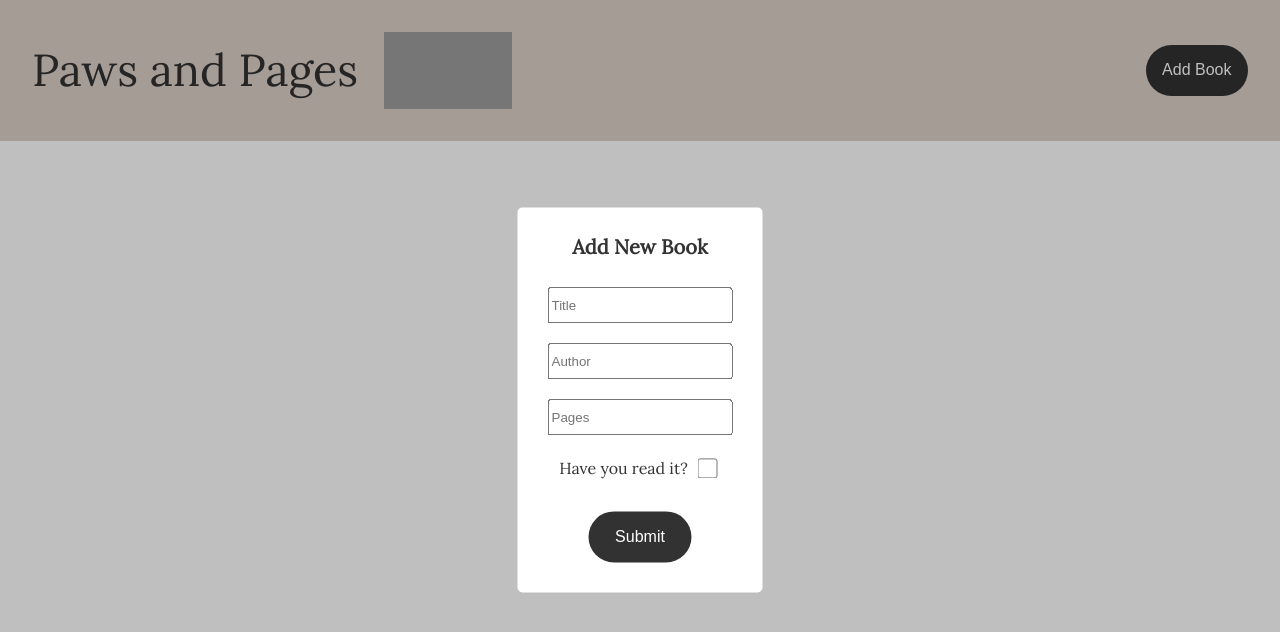
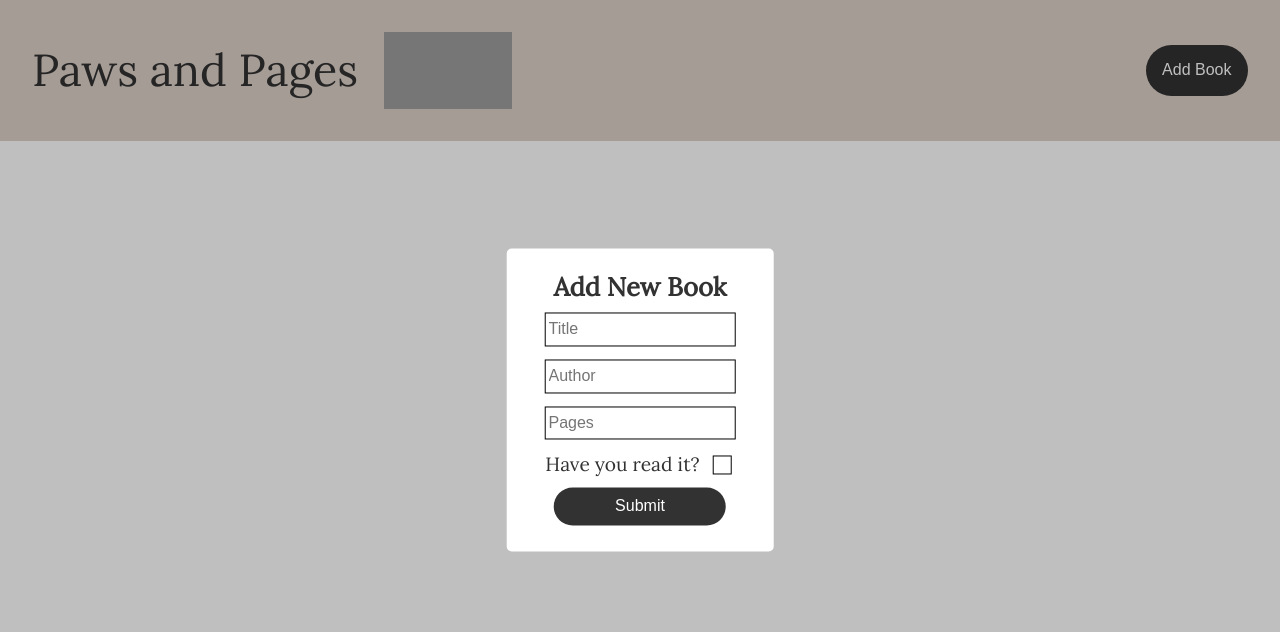
Before and after one commit to beterbread/library, a plain HTML site: page index.html in a window 1280 px wide. Both pictures are taken after a click on the button "Add Book". Drawn offline with Linux system fonts and the light colour scheme; grey boxes are pictures that could not be loaded.

Commit message:
Improved form styling

```diff
--- a/style.css
+++ b/style.css
@@ -53,19 +53,15 @@ body {
 
 /*Add book form*/
 .form {
-  display: flex;
-  justify-content: center;
-  align-items: center;
   position: absolute;
   top: 50%;
   left: 50%;
-  transform: translate(-50%, -50%);
   width: auto;
   height: auto;
+  transform: translate(-50%, -50%);
   border-radius: 5px;
   visibility: hidden;
   background-color: white;
-  padding: 30px;
 }
 
 .form-overlay {
@@ -81,12 +77,13 @@ form {
   display: flex;
   flex-direction: column;
   align-items: center;
+  padding: 2vw 2vw;
 }
 
 form div {
   display: flex;
   align-items: center;
-  margin-bottom: 30px;
+  margin-bottom: .75vw;
 }
 
 .form-header, .form-sub {
@@ -94,31 +91,54 @@ form div {
 }
 
 .form-header {
-  font-size: 20px;
+  font-size: 2vw;
   font-weight: bold;
-  margin-bottom: 30px;
+  margin-bottom: 1vw;
+}
+
+.form-sub {
+  font-size: 1.5vw;
+  margin-right: 0.5vw;
 }
 
 input:not(.read) {
   outline: none;
-  margin-bottom: 20px;
-  height: 30px;
+  width: 85%;
+  height: 2vw;
+  margin-bottom: 1vw;
+  font-size: 1.25vw;
+  padding: .25vw;
+  outline: none;
+  border: 1px solid black;
+  color: #323232;
 }
 
 .read {
-  height: 20px;
-  width: 20px;
-  margin-left: 10px;
+  appearance: none;
+  -webkit-appearance: none;
+  -moz-appearance: none;
+  outline: none;
+  height: 1.5vw;
+  width: 1.5vw;
+  margin-left: 0.5vw;
+  outline: none;
+  border: 1px solid black;
+  position: relative;
 }
 
-.read:checked {
-  background-color: white;
+.read:checked::before {
+  content: '\2714';
+  position: absolute;
+  top: 50%;
+  left: 50%;
+  transform: translate(-50%, -50%);
+  font-size: 1.2vw;
+  color: #4d4c4c;
 }
 
-
 .submit {
-  width: 8vw;
-  height: 4vw;
+  width: 80%;
+  height: 3vw;
   border-radius: 2.5vw;
   border-style: none;
   font-size: 1.25vw;
```
